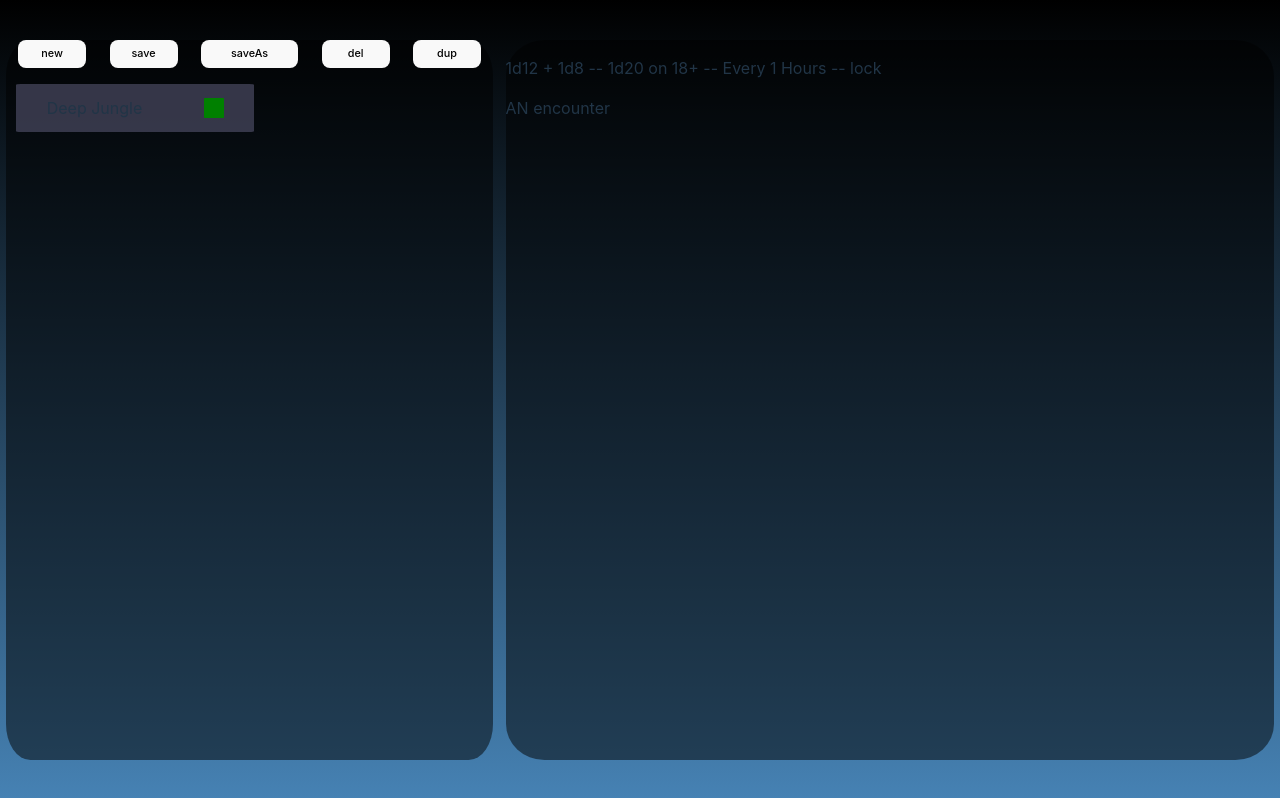
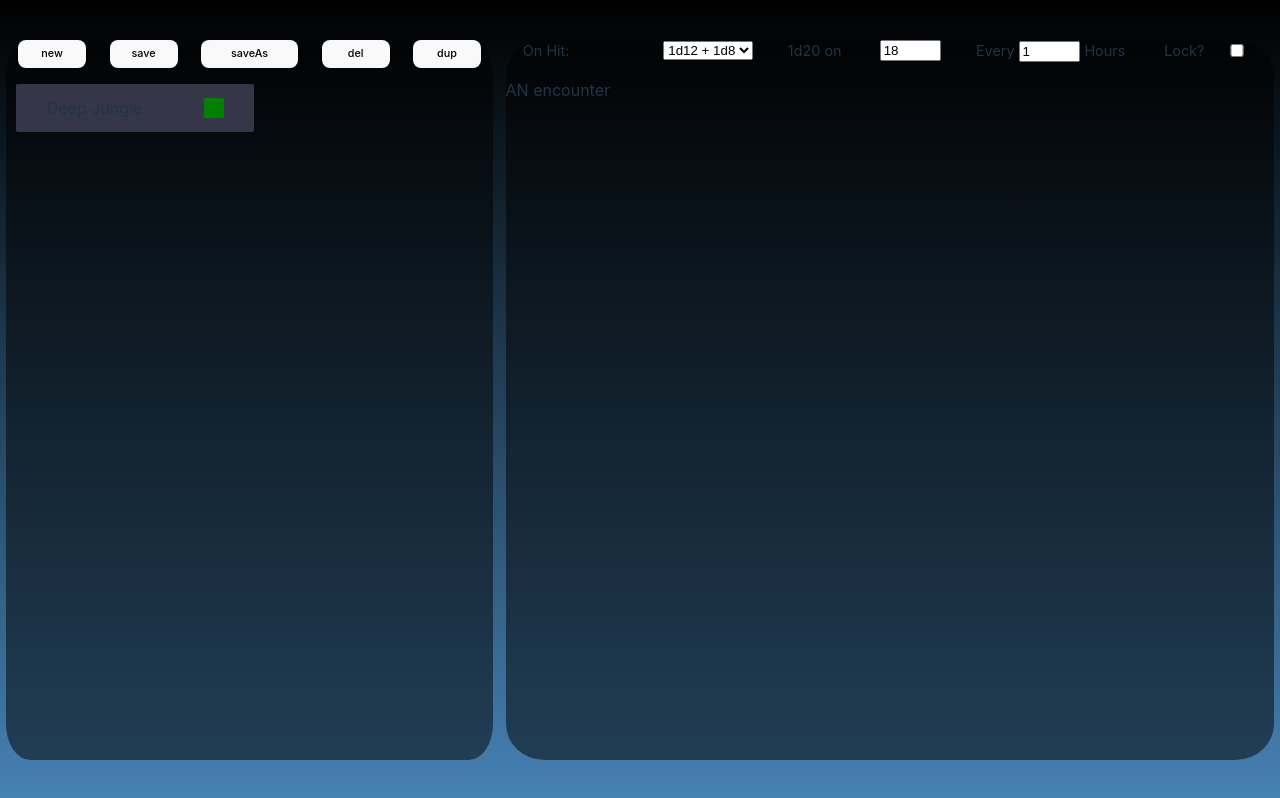
Before and after one commit to dirtOval/dm-tools, a React (Vite) app: page / in a window 1280 px wide. Built offline with nearby package versions, Linux system fonts and the light colour scheme.

Commit message:
replaced stand-in table options with appropriate inputs. looks fine. not great, but functional

```diff
--- a/src/Main.css
+++ b/src/Main.css
@@ -87,7 +87,35 @@ body {
   width: 60%;
 }
 
-.table-list {
-  /* border: 1px solid green;
-  width: 100%; */
+.table-info {
+  display: flex;
+  justify-content: space-around;
+  align-items: center;
+  font-size: 0.9rem;
 }
+
+.table-option {
+  display: flex;
+  width: 20%;
+  /* border: 1px solid green; */
+  align-items: center;
+  justify-content: space-between;
+}
+
+.on-hit {
+  width: 30%;
+}
+
+.table-lock {
+  width: 12%;
+}
+
+.table-option input {
+  width: 35%;
+  height: 50%;
+  /* border: 1px solid red; */
+}
+
+.encounter-display {
+
+}
--- a/src/components/TableInfo.tsx
+++ b/src/components/TableInfo.tsx
@@ -1,8 +1,38 @@
 const TableInfo = () => {
+  //these top options are going to need to be
+  //populated based on info about the table.
+  //for instance, i'm going to need to make
+  //a function that calculates what the dice
+  //options are for a given table
+  //e.g. 20 items on encounter table,
+  //options are 1d20 or 2d10
+  //
   return (
     <div className="table-info">
-      <p>1d12 + 1d8 -- 1d20 on 18+ -- Every 1 Hours -- lock</p>
+
+      <div className="table-option on-hit">
+        <label htmlFor="selector-dice">On Hit:</label>
+        <select id="selector-dice">
+          <option selected>1d12 + 1d8</option>
+          <option>2d10</option>
+        </select>
+      </div>
+
+      <div className="table-option">
+        <label htmlFor="freq-dc">1d20 on</label>
+        <input type="number" id="freq-dc" value="18"/>
+      </div>
+
+      <div className="table-option">
+        <span>Every <input type="number" value="1"/> Hours</span>
+      </div>
+
+      <div className="table-option table-lock">
+        <label for="lock">Lock?</label>
+        <input id="lock" type="checkbox" />
+      </div>
     </div>
+
   )
 }
 
```
